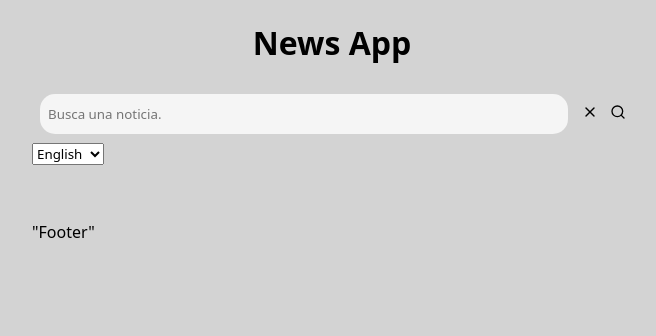
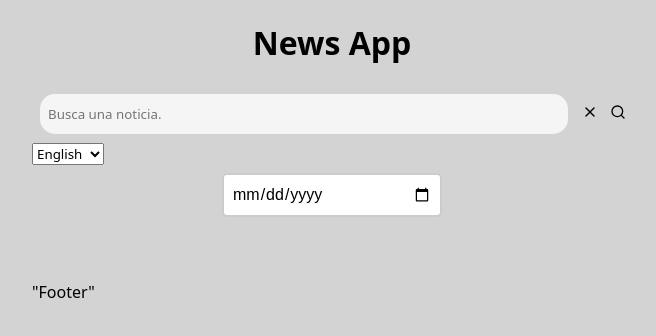
Before and after one commit to maxirama/news_app_challenge, a React (Create React App) app: page / in a window 1280 px wide. Shown: the top 336 px of the page, without its empty margins (308-964 px from the left). Built offline with nearby package versions, Linux system fonts and the light colour scheme.

Commit message:
feat: creacion de componente de DateInput.

```diff
--- /dev/null
+++ b/src/components/DateInput/index.tsx
@@ -0,0 +1,7 @@
+import "./styles/index.css";
+
+const DateInput = () => {
+  return <input type="date"></input>;
+};
+
+export default DateInput;
--- /dev/null
+++ b/src/components/DateInput/styles/index.css
@@ -0,0 +1,42 @@
+input[type="date"] {
+  font-family: Arial, sans-serif;
+  font-size: 16px;
+  padding: 8px;
+  border: 2px solid #ccc;
+  border-radius: 5px;
+  background-color: white;
+  color: #333;
+  width: 200px;
+}
+
+input[type="date"]::-webkit-input-placeholder {
+  color: #888;
+}
+
+input[type="date"]::-moz-placeholder {
+  color: #888;
+}
+
+input[type="date"]:-ms-input-placeholder {
+  color: #888;
+}
+
+input[type="date"]:-moz-placeholder {
+  color: #888;
+}
+
+input[type="date"]::-webkit-inner-spin-button,
+
+input[type="date"]::-webkit-datetime-edit {
+  color: #000;
+}
+
+
+input[type="date"]:hover {
+  border-color: #888;
+}
+
+input[type="date"]:focus {
+  border-color: #333;
+  outline: none;
+}
--- a/src/components/Pagination/index.tsx
+++ b/src/components/Pagination/index.tsx
@@ -1,9 +1,9 @@
 const Pagination = () => {
   return (
-    <div>
+    <input>
       <button>{"<"}</button>
       <button>{">"}</button>
-    </div>
+    </input>
   );
 };
 
--- a/src/pages/Home/index.tsx
+++ b/src/pages/Home/index.tsx
@@ -6,6 +6,7 @@ import NewsCard from "../../components/NewsCard";
 import { IArticle } from "../../types";
 import ErrorCard from "../../components/ErrorCard";
 import NoResultsCard from "../../components/NoResultsCard";
+import DateInput from "../../components/DateInput";
 
 const Home = () => {
   const newsData = useSelector((state: any) => state.news.newsData);
@@ -16,6 +17,7 @@ const Home = () => {
     <div>
       <Header />
       <div className="home-container">
+        <DateInput />
         {noResultsObtained === true && <NoResultsCard />}
         {newsData.status === "error" && <ErrorCard />}
         {newsData.status === "loading" && (
```
